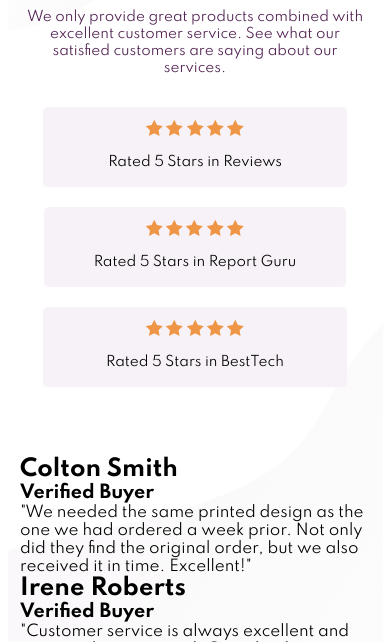
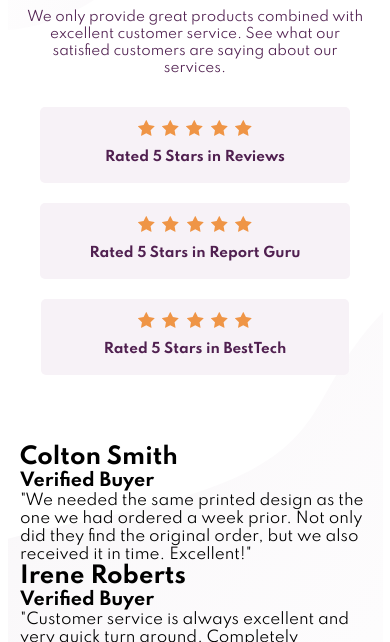
Before and after one commit to turavinin/social-proof-section-master, a plain HTML site: page index.html in a window 390 px wide. Shown: the part 202-844 px from the top of the page. Drawn offline with Linux system fonts and the light colour scheme.

Commit message:
Finish rates styles -mobile-

```diff
--- a/index.html
+++ b/index.html
@@ -45,11 +45,11 @@
           <div class="rates">
             <div class="rates-review">
               <div class="rates-stars">
-                <img src="images/icon-star.svg" alt="Stars">
-                <img src="images/icon-star.svg" alt="Stars">
-                <img src="images/icon-star.svg" alt="Stars">
-                <img src="images/icon-star.svg" alt="Stars">
-                <img src="images/icon-star.svg" alt="Stars">
+                <img class="stars"  src="images/icon-star.svg" alt="Stars">
+                <img class="stars"  src="images/icon-star.svg" alt="Stars">
+                <img class="stars"  src="images/icon-star.svg" alt="Stars">
+                <img class="stars"  src="images/icon-star.svg" alt="Stars">
+                <img class="stars"  src="images/icon-star.svg" alt="Stars">
               </div>
               <div class="rates-text">
                 <p class="rates-p">Rated 5 Stars in Reviews</p>
@@ -57,11 +57,11 @@
             </div>
             <div class="rates-guru">
               <div class="rates-stars">
-                <img src="images/icon-star.svg" alt="Stars">
-                <img src="images/icon-star.svg" alt="Stars">
-                <img src="images/icon-star.svg" alt="Stars">
-                <img src="images/icon-star.svg" alt="Stars">
-                <img src="images/icon-star.svg" alt="Stars">
+                <img class="stars" src="images/icon-star.svg" alt="Stars">
+                <img class="stars" src="images/icon-star.svg" alt="Stars">
+                <img class="stars"  src="images/icon-star.svg" alt="Stars">
+                <img class="stars"  src="images/icon-star.svg" alt="Stars">
+                <img class="stars"  src="images/icon-star.svg" alt="Stars">
               </div>
               <div class="rates-text">
                 <p class="rates-p">Rated 5 Stars in Report Guru</p>
@@ -69,11 +69,11 @@
             </div>
             <div class="rates-besttech">
               <div class="rates-stars">
-                <img src="images/icon-star.svg" alt="Stars">
-                <img src="images/icon-star.svg" alt="Stars">
-                <img src="images/icon-star.svg" alt="Stars">
-                <img src="images/icon-star.svg" alt="Stars">
-                <img src="images/icon-star.svg" alt="Stars">
+                <img class="stars"  src="images/icon-star.svg" alt="Stars">
+                <img class="stars"  src="images/icon-star.svg" alt="Stars">
+                <img class="stars"  src="images/icon-star.svg" alt="Stars">
+                <img class="stars"  src="images/icon-star.svg" alt="Stars">
+                <img class="stars"  src="images/icon-star.svg" alt="Stars">
               </div>
               <div class="rates-text">
                 <p class="rates-p">Rated 5 Stars in BestTech</p>
--- a/styles/styles.css
+++ b/styles/styles.css
@@ -65,9 +65,9 @@
   display: flex;
   flex-direction: column;
   align-items: center;
-  padding: 10px 65px;
+  padding: 13px 65px;
   margin: 0 0 20px 0;
-  line-height: 30px;
+  line-height: 25px;
   background-color: hsl(300, 24%, 96%);
   border-radius: 5px;
   font-size: 0.9rem;
@@ -77,9 +77,9 @@
   display: flex;
   flex-direction: column;
   align-items: center;
-  padding: 10px 50px;
+  padding: 13px 50px;
   margin: 0 0 20px 0;
-  line-height: 30px;
+  line-height: 25px;
   background-color: hsl(300, 24%, 96%);
   border-radius: 5px;
   font-size: 0.9rem;
@@ -89,12 +89,21 @@
   display: flex;
   flex-direction: column;
   align-items: center;
-  padding: 10px 63px;
+  padding: 13px 63px;
   margin: 0 0 20px 0;
-  line-height: 30px;
+  line-height: 25px;
   background-color: hsl(300, 24%, 96%);
   border-radius: 5px;
   font-size: 0.9rem;
+}
+
+.stars {
+  margin: 0 2px;
+}
+
+.rates-text {
+  color: hsl(300, 43%, 22%);
+  font-weight: 700;
 }
 
 .attribution {
```
